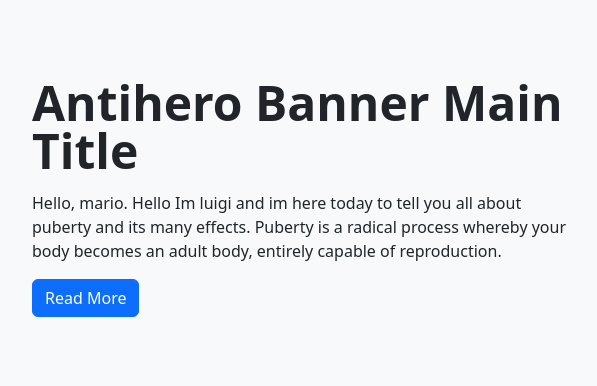
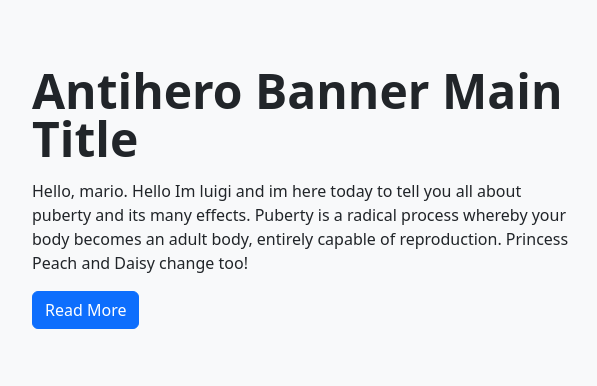
Before and after one commit to matthew-b4b/matthew-b4b, a plain HTML site: page index.html in a window 1280 px wide. Shown: the full height of the page, 50-647 px from the left. Drawn offline with nearby package versions, Linux system fonts and the light colour scheme.

Commit message:
Updated p tag text
Updated p tag text

```diff
--- a/index.html
+++ b/index.html
@@ -23,7 +23,7 @@
       <div class="row align-items-center">
         <div class="col-md-6">
           <h1 class="display-5 fw-bold lh-1 mb-3">Antihero Banner Main Title</h1>
-          <p>Hello, mario. Hello Im luigi and im here today to tell you all about puberty and its many effects. Puberty is a radical process whereby your body becomes an adult body, entirely capable of reproduction.</p>
+          <p>Hello, mario. Hello Im luigi and im here today to tell you all about puberty and its many effects. Puberty is a radical process whereby your body becomes an adult body, entirely capable of reproduction. Princess Peach and Daisy change too!</p>
           <button type="button" class="btn btn-primary">Read More</button>
         </div>
         <div class="col-lg-6 ">
```
